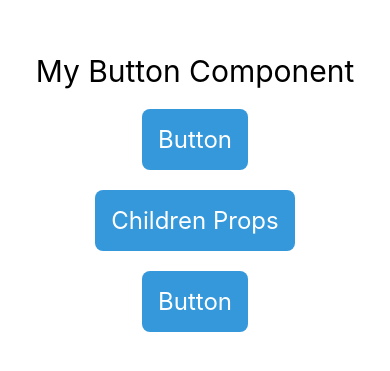
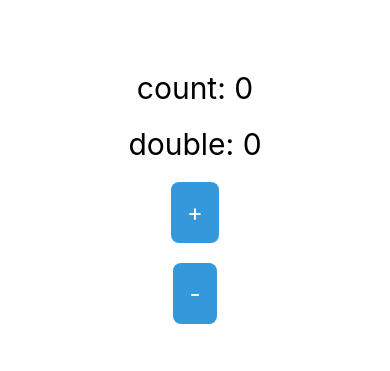
Before and after one commit to Taejin1221/my-first-react-native, a React Native app in the folder chap3_react-native-component/: screen / in a window 390 px wide. Shown: the part 225-596 px from the top of the page. Built offline with nearby package versions, Linux system fonts and the light colour scheme.

Commit message:
Chap 3.3.2 state

```diff
--- a/chap3_react-native-component/src/App.js
+++ b/chap3_react-native-component/src/App.js
@@ -1,6 +1,6 @@
 import React from "react";
-import { View, Text } from "react-native";
-import MyButton from "./components/MyButton";
+import { View } from "react-native";
+import Counter from "./components/Counter";
 
 const App = () => {
   return (
@@ -12,19 +12,7 @@ const App = () => {
         justifyContent: "center",
       }}
     >
-      <Text
-        style={{
-          fontSize: 30,
-          marginBottom: 10,
-        }}
-      >
-        My Button Component
-      </Text>
-      <MyButton title="Button" onPress={() => alert("props")} />
-      <MyButton title="Button" onPress={() => alert("children")}>
-        Children Props
-      </MyButton>
-      <MyButton onPress={() => alert("default")} />
+      <Counter />
     </View>
   );
 };
--- /dev/null
+++ b/chap3_react-native-component/src/components/Counter.js
@@ -0,0 +1,30 @@
+import React, { useState } from "react";
+import { View, Text } from "react-native";
+import MyButton from "./MyButton";
+
+const Counter = () => {
+  const [count, setCount] = useState(0);
+  const [double, setDouble] = useState(0);
+  return (
+    <View style={{ alignItems: "center" }}>
+      <Text style={{ fontSize: 30, margin: 10 }}> count: {count} </Text>
+      <Text style={{ fontSize: 30, margin: 10 }}> double: {double} </Text>
+      <MyButton
+        title="+"
+        onPress={() => {
+          setCount(count + 1);
+          setDouble(double + 2);
+        }}
+      />
+      <MyButton
+        title="-"
+        onPress={() => {
+          setCount(count - 1);
+          setDouble(double - 2);
+        }}
+      />
+    </View>
+  );
+};
+
+export default Counter;
```
Also changed, not shown: 1 other file (tests, documents, lock files or other folders).
